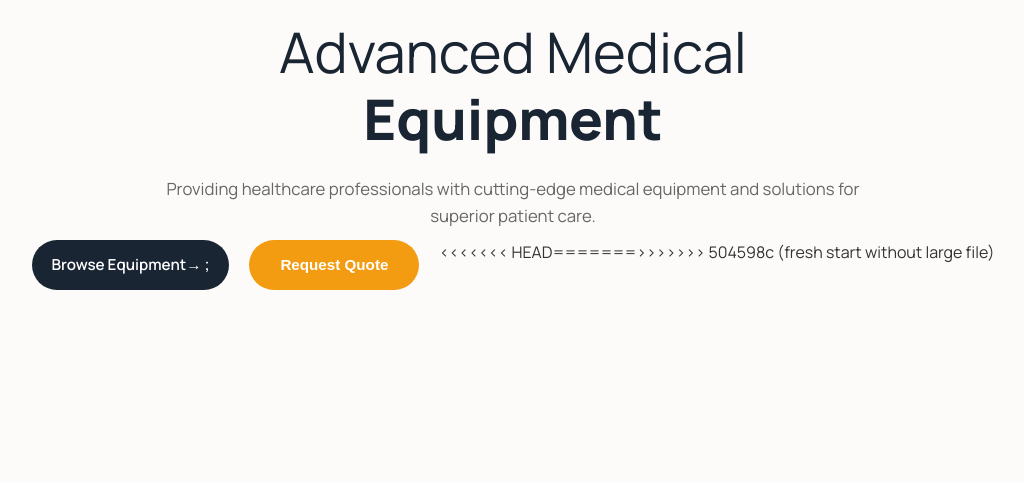
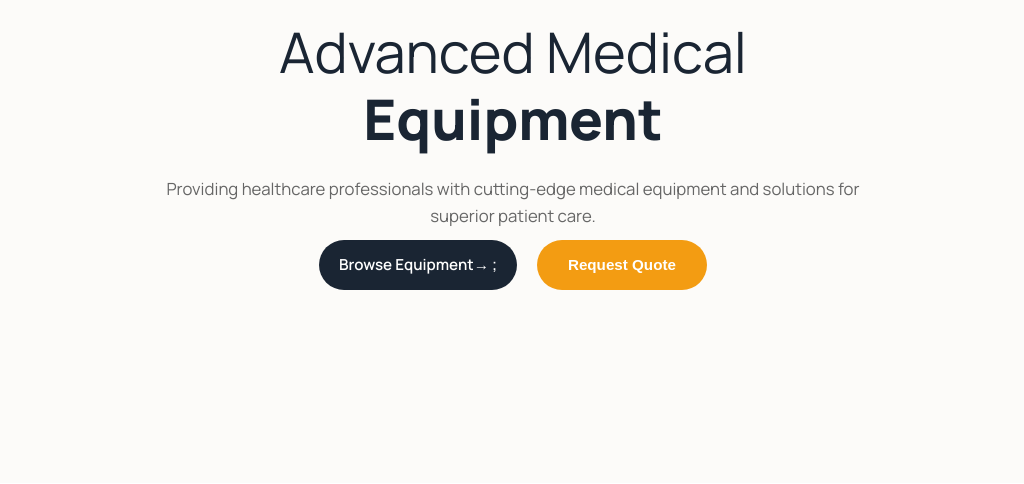
Before and after one commit to aaronraju07/meditech-website, a Flask app: page / in a window 1280 px wide. Shown: the part 316-800 px from the top of the page, without its empty margins (127-1151 px from the left). Run offline with Flask 3, Linux system fonts and the light colour scheme.

Commit message:
Fix merge conflict in index.html
Removed merge conflict markers from index.html.

```diff
--- a/templates/index.html
+++ b/templates/index.html
@@ -67,7 +67,6 @@
             <div class="hero-buttons">
                 <a href="{{ url_for('products') }}" class="btn btn-primary">Browse Equipment <span>&#8594 ;</span></a>
                 <button type="button" class="btn btn-secondary btn-quote">Request Quote</button>
-                <<<<<<< HEAD=======>>>>>>> 504598c (fresh start without large file)
             </div>
         </section>
 
```
